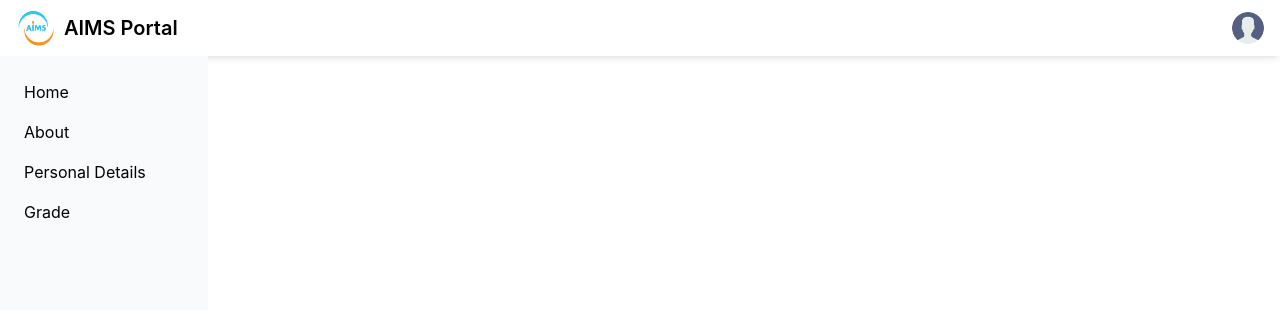
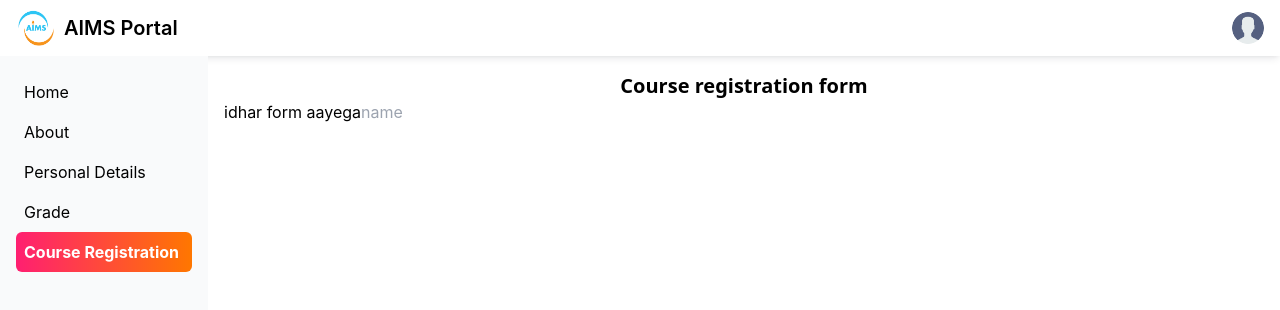
Before and after one commit to Ram-Ratan/aims, a React (Create React App) app in the folder aims/: page /course-registration in a window 1280 px wide. Shown: the top 310 px of the page. Built offline with nearby package versions, Linux system fonts and the light colour scheme; the HTML template or start-up script is replaced by a standard one.

Commit message:
integrted with course registration page

```diff
--- a/aims/src/AppRoutes.js
+++ b/aims/src/AppRoutes.js
@@ -5,6 +5,7 @@ import About from "./Pages/About";
 import Grade from "./Pages/Grade";
 import PersonalDetails from './Pages/PersonalDetails';
 import Home from './Pages/Home';
+import CourseRegistration from './Pages/courseRegistration/CourseRegistration';
 import Auth from './Pages/auth/Auth';
 const AppRoutes = () => {
   return (
@@ -15,6 +16,7 @@ const AppRoutes = () => {
         <Route path="/login" element={<Auth />} />
         <Route path="/personal-details" element={<PersonalDetails />} />
         <Route path="/grade" element={<Grade />} />
+        <Route path="/course-registration" element={<CourseRegistration />} />
         {/* Add more routes for other pages */}
       </Routes>
     </Layouts>
--- /dev/null
+++ b/aims/src/Pages/courseRegistration/CourseRegistration.jsx
@@ -0,0 +1,18 @@
+import React from 'react'
+
+const CourseRegistration = () => {
+  return (
+    <div className='px-4 pt-4'>
+        <div className='text-center'>
+            <p className='font-sans font-bold text-xl'>Course registration form</p>
+        </div>
+        <div>
+            idhar form aayega
+            <input type='text' placeholder='name'/>
+        </div>
+
+    </div>
+  )
+}
+
+export default CourseRegistration
--- a/aims/src/layouts/navbar/Navbar.jsx
+++ b/aims/src/layouts/navbar/Navbar.jsx
@@ -9,16 +9,54 @@ function Navbar() {
       <div>
         <ul>
           <li>
-              <NavLink exact="true" to="/" activeClassName="active" className="block text-black text-md p-2">Home</NavLink>
+            <NavLink
+              exact="true"
+              to="/"
+              activeClassName="active"
+              className="block text-black text-md p-2"
+            >
+              Home
+            </NavLink>
           </li>
           <li>
-              <NavLink exact="true" to="/about" activeClassName="active" className="block text-md text-black p-2">About</NavLink>
+            <NavLink
+              exact="true"
+              to="/about"
+              activeClassName="active"
+              className="block text-md text-black p-2"
+            >
+              About
+            </NavLink>
           </li>
           <li>
-              <NavLink exact="true" to="/personal-details" activeClassName="active" className="block text-md text-black p-2">Personal Details</NavLink>
+            <NavLink
+              exact="true"
+              to="/personal-details"
+              activeClassName="active"
+              className="block text-md text-black p-2"
+            >
+              Personal Details
+            </NavLink>
           </li>
           <li>
-              <NavLink exact="true" to="/grade" activeClassName="active" className="block text-md text-black p-2">Grade</NavLink>
+            <NavLink
+              exact="true"
+              to="/grade"
+              activeClassName="active"
+              className="block text-md text-black p-2"
+            >
+              Grade
+            </NavLink>
+          </li>
+          <li>
+            <NavLink
+              exact="true"
+              to="/course-registration"
+              activeClassName="active"
+              className="block text-md text-black p-2"
+            >
+              Course Registration
+            </NavLink>
           </li>
         </ul>
       </div>
```
Lines whose indentation alone changed are shown as unchanged.
